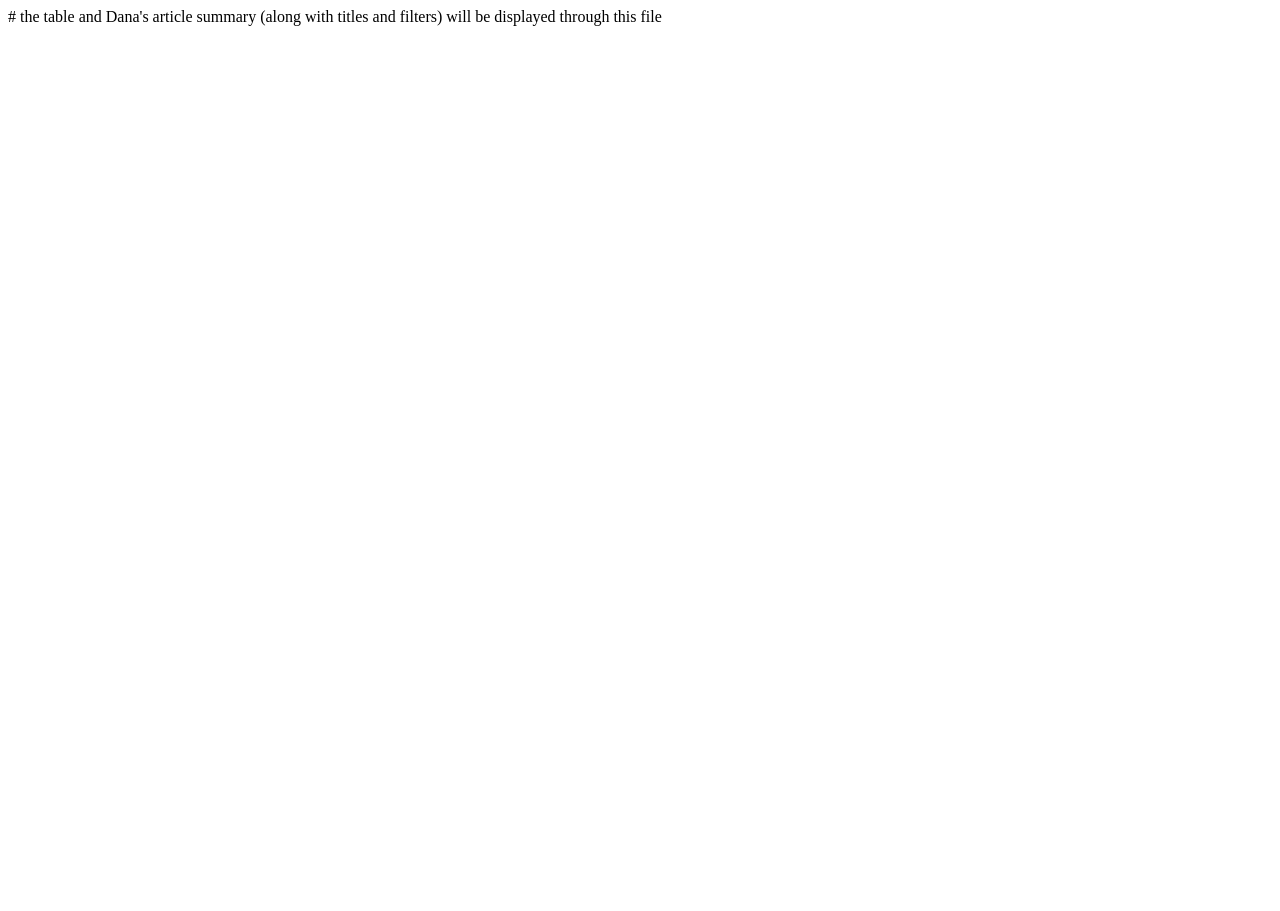
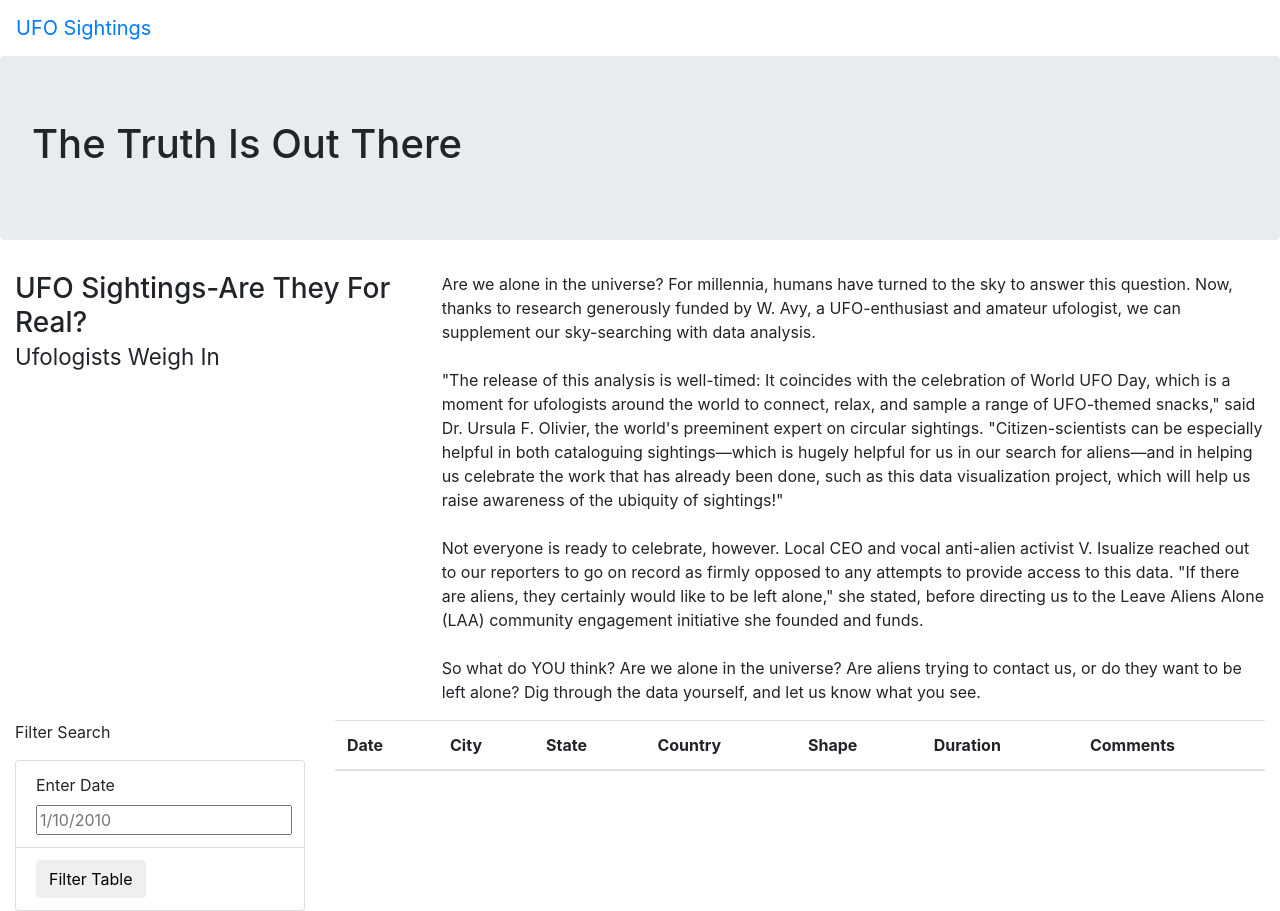
Before and after one commit to sffriesen/UFOs, a plain HTML site: page Practice/index.html in a window 1280 px wide. Before the commit the page ends 800 px from the top, so only its background shows below. Drawn offline with nearby package versions, Linux system fonts and the light colour scheme.

Commit message:
updating html with everything but table data

```diff
--- a/Practice/index.html
+++ b/Practice/index.html
@@ -1 +1,84 @@
-# the table and Dana's article summary (along with titles and filters) will be displayed through this file
+<!DOCTYPE html>
+<html lang="en">
+<head>
+    <meta charset="UTF-8">
+    <meta http-equiv="X-UA-Compatible" content="IE=edge">
+    <meta name="viewport" content="width=device-width, initial-scale=1.0">
+    <title>UFO Finder</title>
+    <link
+      rel="stylesheet"
+      href="https://maxcdn.bootstrapcdn.com/bootstrap/4.0.0/css/bootstrap.min.css"
+      integrity="sha384-Gn5384xqQ1aoWXA+058RXPxPg6fy4IWvTNh0E263XmFcJlSAwiGgFAW/dAiS6JXm"
+      crossorigin="anonymous"
+    />
+    <link rel="stylesheet" href="../css/style.css">
+</head>
+<body>
+    <!-- Navbar wrapper -->
+    <div class="wrapper">
+        <nav class="navbar navbar-expand-lg">
+            <!-- when you click the navbar, the page will reload to the unfiltered index.html page-->
+            <a class="navbar-brand" href="index.html">UFO Sightings</a>
+        </nav>
+    </div>
+
+    <!-- Jumbotron Title -->
+    <div class="jumbotron">
+        <h1>The Truth Is Out There</h1>
+    </div>
+
+    <!-- Dana's article title and article-->
+    <div class="container-fluid">
+        <div class="row">
+            <div class="col-md-4">
+                <h3>UFO Sightings-Are They For Real?<br><small>Ufologists Weigh In</small></h3>
+            </div>
+            <div class="col-md-8">
+                <p>Are we alone in the universe? For millennia, humans have turned to the sky to answer this question. Now, thanks to research generously funded by W. Avy, a UFO-enthusiast and amateur ufologist, we can supplement our sky-searching with data analysis.<br><br>"The release of this analysis is well-timed: It coincides with the celebration of World UFO Day, which is a moment for ufologists around the world to connect, relax, and sample a range of UFO-themed snacks," said Dr. Ursula F. Olivier, the world's preeminent expert on circular sightings. "Citizen-scientists can be especially helpful in both cataloguing sightings—which is hugely helpful for us in our search for aliens—and in helping us celebrate the work that has already been done, such as this data visualization project, which will help us raise awareness of the ubiquity of sightings!"<br><br>Not everyone is ready to celebrate, however. Local CEO and vocal anti-alien activist V. Isualize reached out to our reporters to go on record as firmly opposed to any attempts to provide access to this data. "If there are aliens, they certainly would like to be left alone," she stated, before directing us to the Leave Aliens Alone (LAA) community engagement initiative she founded and funds.<br><br>So what do YOU think? Are we alone in the universe? Are aliens trying to contact us, or do they want to be left alone? Dig through the data yourself, and let us know what you see.
+                </p>
+            </div>
+        </div>
+    </div>
+
+    <!-- Filter and data table -->
+    <div class="container-fluid">
+        <div class="row">
+            <div class="col-md-3">
+                <form>
+                    <p>Filter Search</p>
+                    <ul class="list-group">
+
+                        <!-- ask the user to input the date to be filtered -->
+                        <li class="list-group-item">
+                            <label for="date">Enter Date</label>
+                            <input type="text" placeholder="1/10/2010" id="datetime" />
+                        </li>
+
+                        <!-- add the filter button -->
+                        <li class="list-group-item">
+                            <button is="filter-btn" type="button" class="btn btn-default">Filter Table</button>
+                        </li>
+                    </ul>
+                </form>
+            </div>
+            <div class="col-md-9">
+                <table class="table table-striped">
+                    <thead>
+                        <tr>
+                            <th>Date</th>
+                            <th>City</th>
+                            <th>State</th>
+                            <th>Country</th>
+                            <th>Shape</th>
+                            <th>Duration</th>
+                            <th>Comments</th>
+                        </tr>
+                    </thead>
+                    <tbody></tbody>
+                </table>
+            </div>
+        </div>
+    </div>
+
+</body>
+</html>
```
